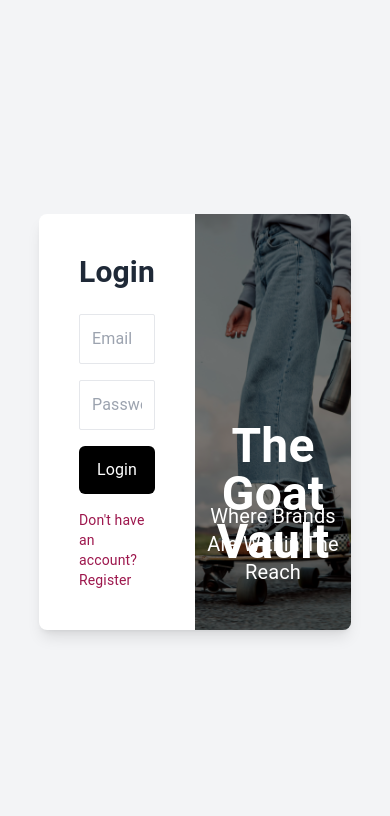
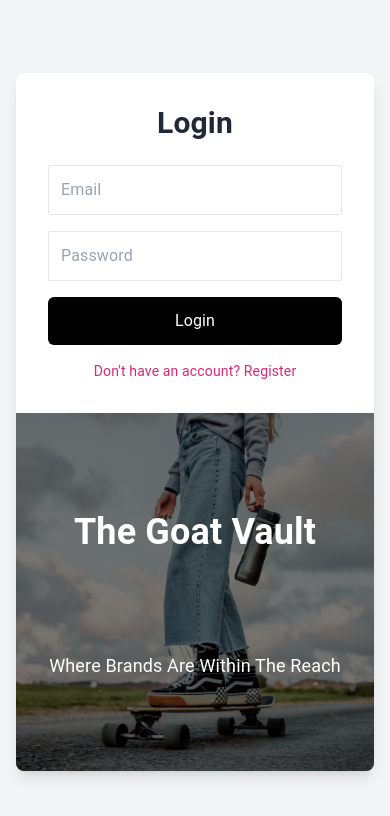
Before and after one commit to Sumit240803/the-goat-vault, a Next.js app in the folder frontend/: page /pages/auth in a window 390 px wide. Shown: the top 816 px of the page. Built offline with nearby package versions, Linux system fonts and the light colour scheme; what @mui/material-nextjs, @toolpad/core would draw is missing.

Commit message:
Auth Page

```diff
--- a/frontend/app/pages/auth/page.js
+++ b/frontend/app/pages/auth/page.js
@@ -15,11 +15,12 @@
   };
 
   return (
-    <div className="flex min-h-screen items-center justify-center bg-gray-100">
-      <div className="w-[80%] max-w-5xl bg-white shadow-lg rounded-lg flex overflow-hidden">
+    <div className="flex min-h-screen items-center justify-center bg-gray-100 p-4">
+      <div className="w-full max-w-5xl bg-white shadow-lg rounded-lg flex flex-col md:flex-row overflow-hidden">
+
         {/* Left Side - Form */}
-        <div className="w-1/2 p-10">
-          <h2 className="text-3xl font-bold mb-6 text-gray-800">
+        <div className="w-full md:w-1/2 p-8 md:p-10">
+          <h2 className="text-3xl font-bold mb-6 text-gray-800 text-center">
             {isLogin ? "Login" : "Register"}
           </h2>
           <form onSubmit={handleSubmit} className="space-y-4 text-black">
@@ -60,7 +61,7 @@
             </button>
           </form>
           <p
-            className="mt-4 text-pink-800 cursor-pointer text-sm"
+            className="mt-4 text-pink-600 cursor-pointer text-center text-sm"
             onClick={() => setIsLogin(!isLogin)}
           >
             {isLogin ? "Don't have an account? Register" : "Already have an account? Login"}
@@ -68,19 +69,23 @@
         </div>
 
         {/* Right Side - Image */}
-        <div className="w-1/2 relative flex items-center justify-center">
-  <div className="absolute top-52 left-1/2 z-50 transform -translate-x-1/2 text-5xl text-center w-full text-white font-bold">
+        <div className="w-full md:w-1/2 relative flex items-center justify-center">
+          {/* Text Overlay */}
+          <div className="absolute top-1/3 md:top-1/2 left-1/2 z-50 transform -translate-x-1/2 -translate-y-1/2 text-4xl md:text-5xl text-center w-full text-white font-bold">
             The Goat Vault
           </div>
-  <div className="absolute z-50 top-72 text-xl text-center w-full text-white ">Where Brands Are Within The Reach</div>
+          <div className="absolute top-2/3 md:top-[70%] text-lg md:text-xl text-center w-full text-white z-50">
+            Where Brands Are Within The Reach
+          </div>
+          {/* Dark Overlay */}
           <div className="absolute inset-0 bg-black opacity-50"></div>
+          {/* Background Image */}
           <img
             src="/products/7.jpg" // Change this to your actual image path
             alt="Auth Illustration"
             className="w-full h-full object-cover"
           />
         </div>
-
       </div>
     </div>
   );
```
Lines whose indentation alone changed are shown as unchanged.
